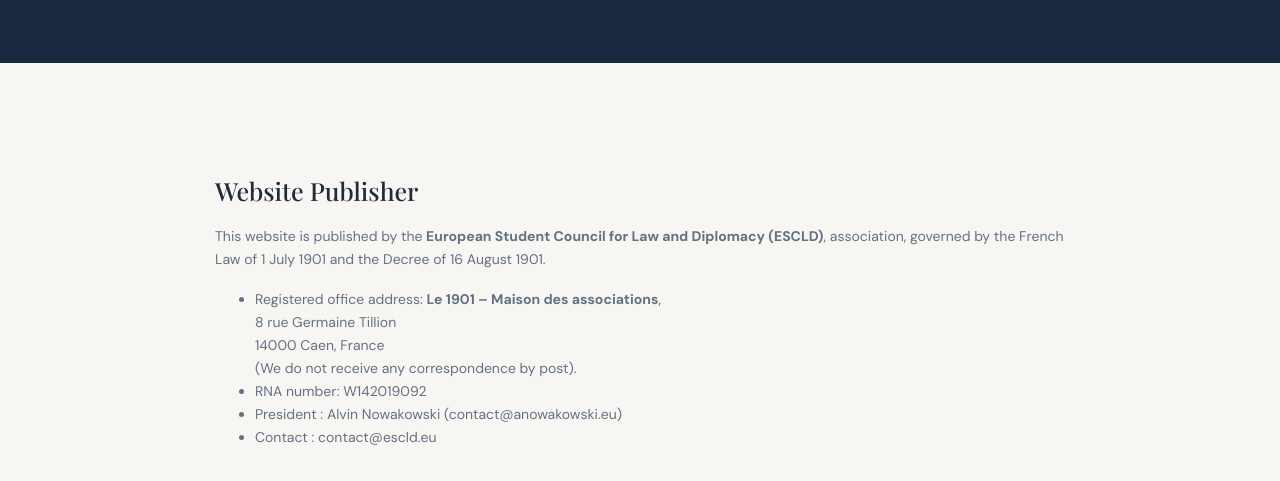
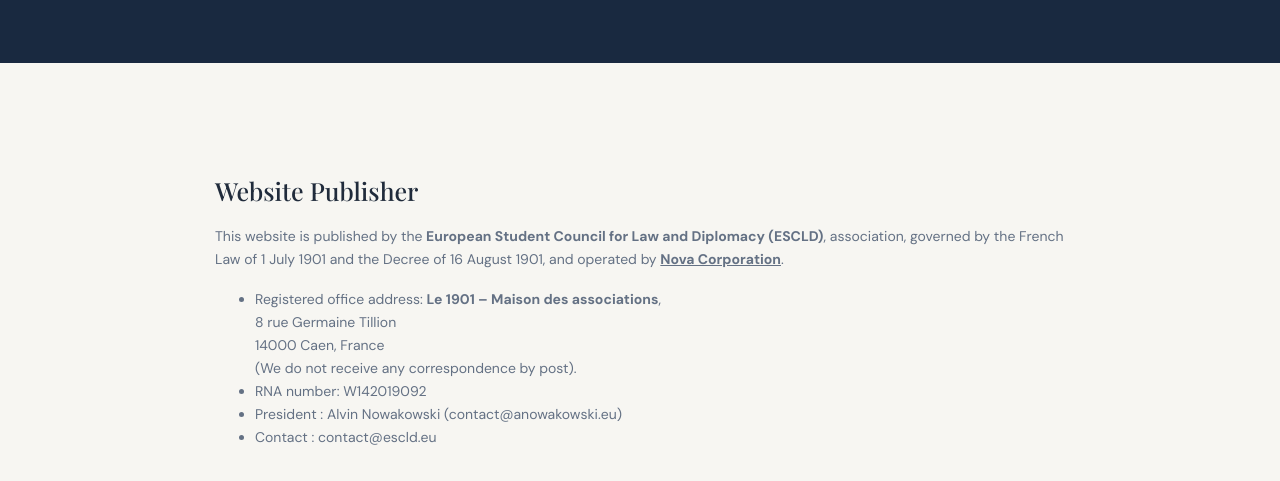
Before and after one commit to alvnwk/escld.github.io, a plain HTML site: page legal.html in a window 1280 px wide. Shown: the part 314-795 px from the top of the page. Drawn offline with nearby package versions, Linux system fonts and the light colour scheme.

Commit message:
Update legal.html

```diff
--- a/legal.html
+++ b/legal.html
@@ -65,7 +65,7 @@
                 <p>
                     This website is published by the
                     <strong>European Student Council for Law and Diplomacy (ESCLD)</strong>,
-                    association, governed by the French Law of 1 July 1901 and the Decree of 16 August 1901.
+                    association, governed by the French Law of 1 July 1901 and the Decree of 16 August 1901, and operated by <strong><a href="https://www.linkedin.com/company/nova-corpo"style="text-decoration:underline;">Nova Corporation</a></strong>.
                 </p>
 
                 <ul>
```
